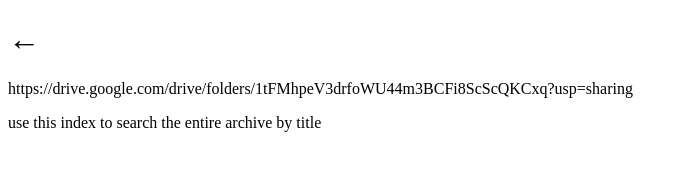
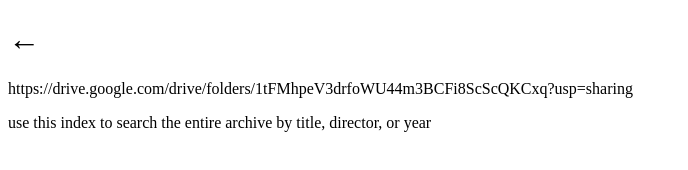
Before and after one commit to andandrewrew/andandrewrew.github.io, a plain HTML site: page ThisLight_Contagion.html in a window 1280 px wide. Shown: the whole page, without its empty margins (0-688 px from the left). Drawn offline with Linux system fonts and the light colour scheme.

Commit message:
Add files via upload

```diff
--- a/ThisLight_Contagion.html
+++ b/ThisLight_Contagion.html
@@ -27,7 +27,7 @@
 <body>
 <h1 dir="ltr"><a href="index.html">←</a></h1>
 <p dir="ltr"><a href="https://drive.google.com/drive/folders/1tFMhpeV3drfoWU44m3BCFi8ScScQKCxq?usp=sharing">https://drive.google.com/drive/folders/1tFMhpeV3drfoWU44m3BCFi8ScScQKCxq?usp=sharing</a></p>
-<p dir="ltr"><a href="https://thislight.thislightarchive.workers.dev">use this index to search the entire archive by title</a></p>
+<p dir="ltr"><a href="https://thislight.thislightarchive.workers.dev">use this index to search the entire archive by title, director, or year</a></p>
 <p dir="ltr">&nbsp;</p>
 </body>
 </html>
```
